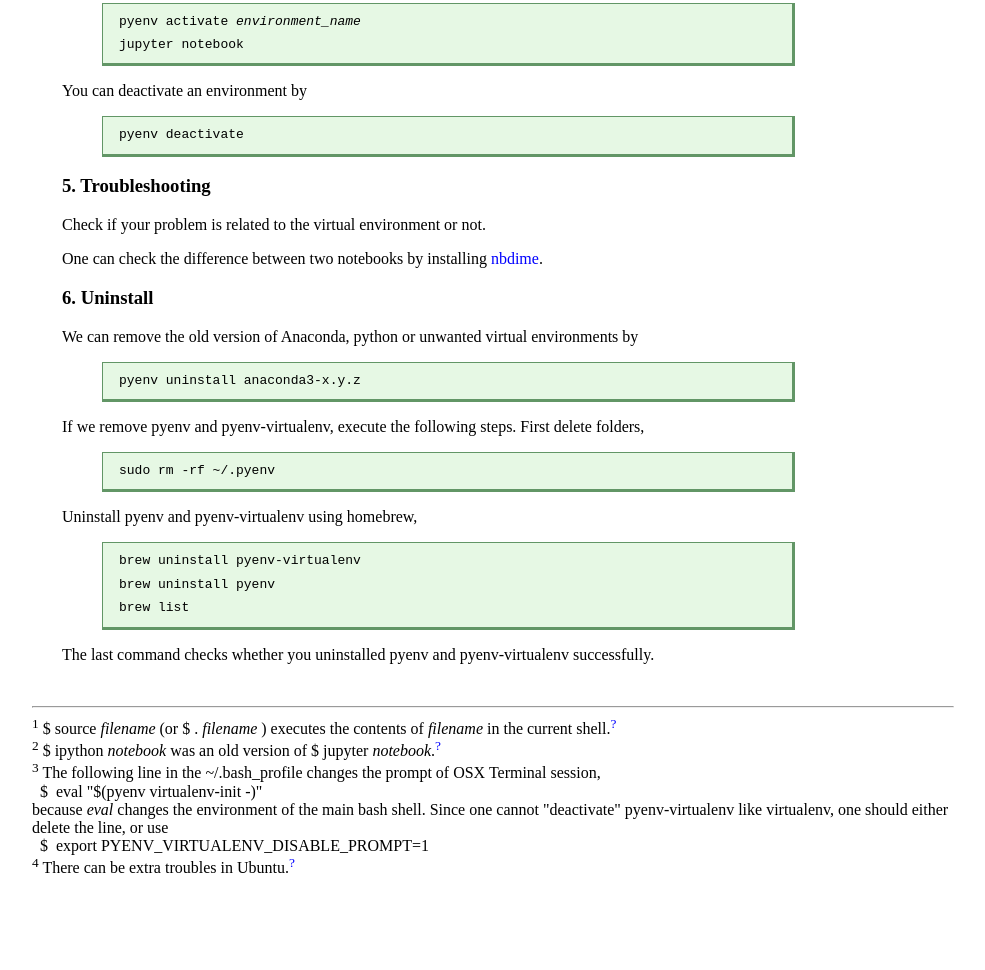
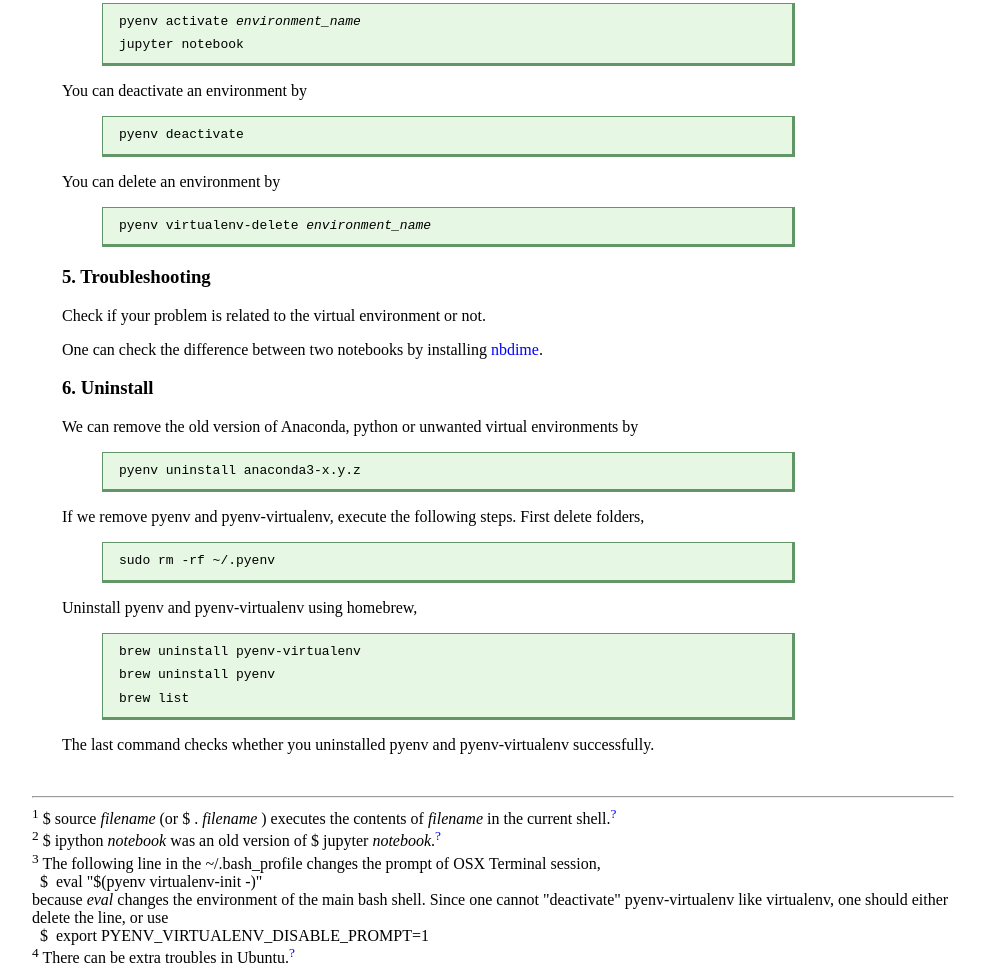
Before and after one commit to suzuki-r/suzuki-r.github.io, a plain HTML site: page link/Jupyter.html in a window 1280 px wide. Shown: the part 3126-4096 px from the top of the page, without its empty margins (133-1118 px from the left). Before the commit the page ends 4024 px from the top, so only its background shows below. Drawn offline with Linux system fonts and the light colour scheme.

Commit message:
Update Jupyter.html

```diff
--- a/link/Jupyter.html
+++ b/link/Jupyter.html
@@ -200,6 +200,10 @@ div.comments{margin: 0px auto; text-align: left; width: 90%; background-color:wh
             <div class="quote">
               <pre>pyenv deactivate</pre>
             </div>
+            <p>You can delete an environment by</p>
+            <div class="quote">
+              <pre>pyenv virtualenv-delete <i>environment_name</i></pre>
+            </div>
             <h3 id="sec5">5. Troubleshooting<br>
             </h3>
             <p>
```
